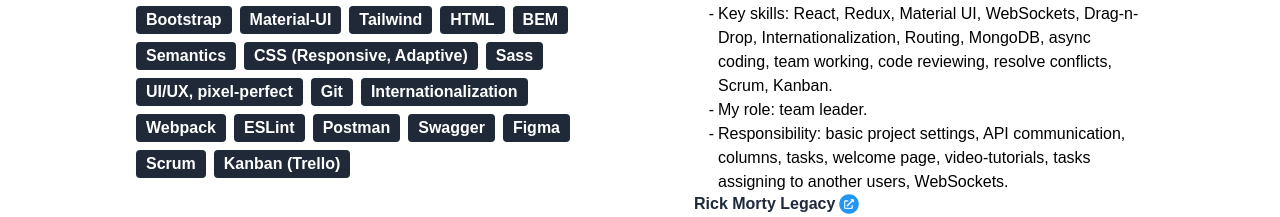
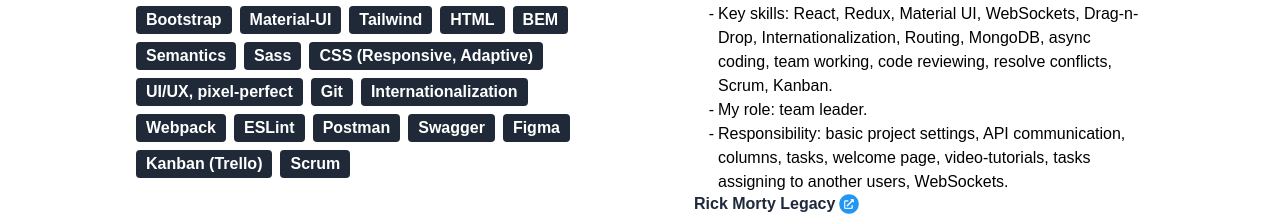
Before and after one commit to Vonubat/resume, a React (Create React App) app: page / in a window 1280 px wide. Shown: the part 535-752 px from the top of the page. Built offline with nearby package versions, Linux system fonts and the light colour scheme; what tw-elements would draw is missing.

Commit message:
fix: change skills/tools order

```diff
--- a/src/constants/index.ts
+++ b/src/constants/index.ts
@@ -21,8 +21,8 @@
   'HTML',
   'BEM',
   'Semantics',
+  'Sass',
   'CSS (Responsive, Adaptive)',
-  'Sass',
   'UI/UX, pixel-perfect',
   'Git',
   'Internationalization',
@@ -31,8 +31,8 @@
   'Postman',
   'Swagger',
   'Figma',
+  'Kanban (Trello)',
   'Scrum',
-  'Kanban (Trello)',
 ];
 
 export enum ContactHref {
```
